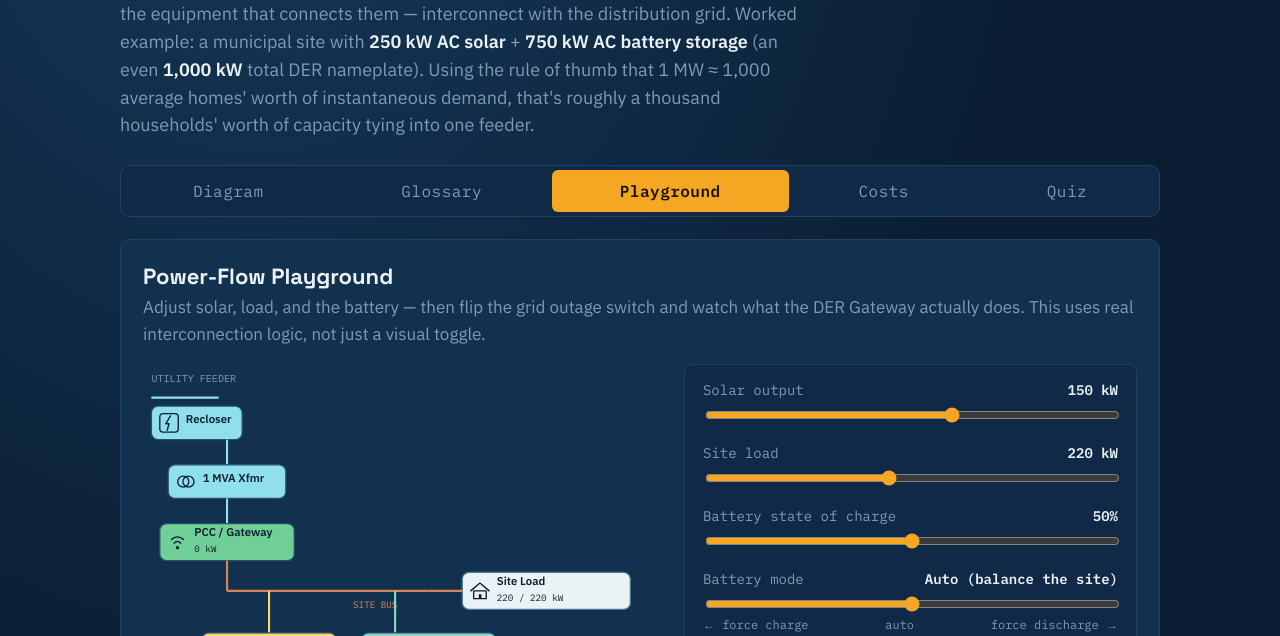
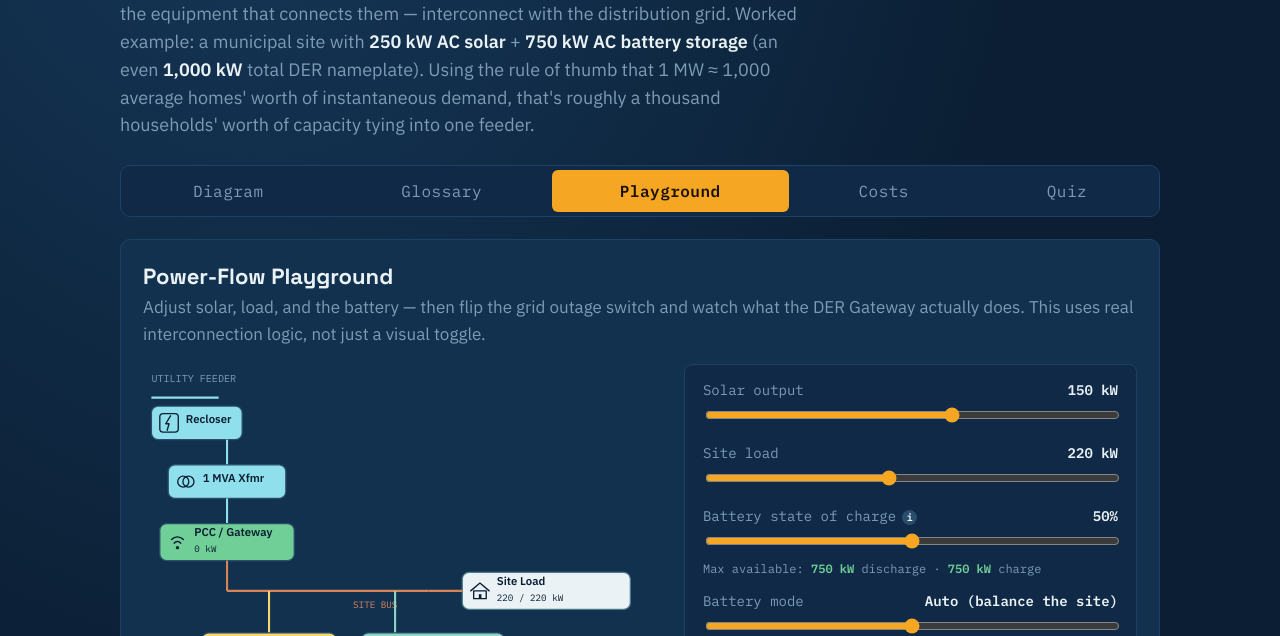
Before and after one commit to franklan-pm/der-microgrid-sim, a plain HTML site: page index.html in a window 1280 px wide. Both pictures are taken after a click on the button "Playground". Shown: the part 149-785 px from the top of the page. Drawn offline with Linux system fonts and the light colour scheme.

Commit message:
Replace index.html with updated DER-microgrid simulator
Co-Authored-By: Claude Sonnet 5 <noreply@anthropic.com>

```diff
--- a/index.html
+++ b/index.html
@@ -163,6 +163,28 @@
   .ctrl label{display:flex; justify-content:space-between; font-family:'IBM Plex Mono'; font-size:14px; color:var(--muted); margin-bottom:6px;}
   .ctrl label b{color:var(--paper); font-weight:600;}
   .ctrl input[type=range]{width:100%; accent-color:var(--signal-amber);}
+  .subreadout{font-family:'IBM Plex Mono'; font-size:12px; color:var(--muted); margin-top:7px;}
+  .subreadout b{color:var(--good); font-weight:600;}
+
+  .tt{position:relative; display:inline-flex; align-items:center; margin-left:6px; cursor:help;}
+  .tt-icon{
+    width:15px; height:15px; border-radius:50%; background:#2a4d6e; color:var(--paper);
+    font-size:10.5px; font-weight:600; display:inline-flex; align-items:center; justify-content:center;
+    font-family:'IBM Plex Mono'; line-height:1; user-select:none;
+  }
+  .tt:hover .tt-icon, .tt:focus .tt-icon, .tt:focus-within .tt-icon{background:var(--signal-amber); color:#1A1102;}
+  .tt-box{
+    display:none; position:absolute; bottom:135%; left:50%; transform:translateX(-50%);
+    width:270px; background:var(--panel-navy-2); border:1px solid #2a4d6e; border-radius:8px;
+    padding:11px 13px; font-size:13px; line-height:1.5; color:var(--paper); font-family:'IBM Plex Sans';
+    text-align:left; z-index:20; box-shadow:0 6px 18px rgba(0,0,0,.45); font-weight:400;
+  }
+  .tt-box b{color:var(--signal-amber);}
+  .tt:hover .tt-box, .tt:focus .tt-box, .tt:focus-within .tt-box{display:block;}
+  .tt-box::after{
+    content:''; position:absolute; top:100%; left:50%; transform:translateX(-50%);
+    border:6px solid transparent; border-top-color:#2a4d6e;
+  }
   .toggle-row{display:flex; align-items:center; justify-content:space-between; gap:10px; margin-bottom:14px; font-family:'IBM Plex Mono'; font-size:14px;}
   .toggle-row button{
     background:var(--panel-navy); border:1px solid #2a4d6e; color:var(--paper);
@@ -280,8 +302,9 @@
           <input type="range" id="loadSlider" min="0" max="500" step="10" value="220">
         </div>
         <div class="ctrl">
-          <label>Battery state of charge <b id="socVal">50%</b></label>
+          <label><span>Battery state of charge<span class="tt" tabindex="0"><span class="tt-icon">i</span><span class="tt-box">State of charge is <b>stored energy</b> (how full the tank is), not power. The battery can push its full 750 kW rating from 20% SOC all the way up to 100%. Only <b>below 20% SOC</b> does the max power taper — in a straight line down to 0 kW at 0% SOC — the way real packs throttle back to protect their cells near empty. (Same taper mirrored near 100% for charging.) That ceiling only limits output when the site actually asks for more than it allows.</span></span></span> <b id="socVal">50%</b></label>
           <input type="range" id="socSlider" min="0" max="100" step="5" value="50">
+          <div class="subreadout" id="socAvail">Max available: <b>750 kW</b> discharge · <b>0 kW</b> charge</div>
         </div>
         <div class="ctrl">
           <label>Battery mode <b id="battModeLbl">Auto (balance the site)</b></label>
@@ -615,6 +638,17 @@ function computeBatteryDischarge(){
   return pgState.load - pgState.solar;
 }
 
+// Real battery packs can't deliver/accept full rated power right at the edges of their charge
+// range — power tapers off as the pack approaches empty (protecting cells from over-discharge)
+// or full (protecting cells from overcharge). Below models that with a simple linear taper over
+// the bottom/top 20% of SOC, so the SOC slider visibly affects available power near the edges.
+function batteryPowerLimits(soc){
+  const rated = 750;
+  const dischargeMax = rated * Math.max(0, Math.min(1, soc / 20));
+  const chargeMax = rated * Math.max(0, Math.min(1, (100 - soc) / 20));
+  return {dischargeMax, chargeMax};
+}
+
 function runSim(){
   document.getElementById('solarVal').textContent = pgState.solar + ' kW';
   document.getElementById('loadVal').textContent = pgState.load + ' kW';
@@ -628,10 +662,11 @@ function runSim(){
 
   let solar = pgState.solar;
   let battDischarge = computeBatteryDischarge();
-  // clamp battery to its 750kW rating and rough SOC sanity (illustrative only)
-  battDischarge = Math.max(-750, Math.min(750, battDischarge));
-  if(battDischarge > 0 && pgState.soc <= 2) battDischarge = 0; // empty
-  if(battDischarge < 0 && pgState.soc >= 98) battDischarge = 0; // full
+  // clamp battery to what's actually available at this state of charge (tapered near empty/full)
+  const {dischargeMax, chargeMax} = batteryPowerLimits(pgState.soc);
+  const socLimited = battDischarge > dischargeMax || battDischarge < -chargeMax;
+  battDischarge = Math.max(-chargeMax, Math.min(dischargeMax, battDischarge));
+  document.getElementById('socAvail').innerHTML = `Max available: <b>${Math.round(dischargeMax)} kW</b> discharge · <b>${Math.round(chargeMax)} kW</b> charge`;
 
   let gatewayTripped = false;
   let ATSisland = false;
@@ -718,8 +753,13 @@ function runSim(){
   } else {
     hint.innerHTML = `<b>Importing ${Math.round(-pccFlow)} kW from the feeder.</b> DER output (${Math.round(derOut)} kW) isn't enough to cover the ${pgState.load} kW load, so the shortfall is drawn from the grid as usual — same as any normal customer.`;
   }
+  if(socLimited){
+    const edge = dischargeMax < chargeMax ? 'nearly empty' : 'nearly full';
+    const cap = dischargeMax < chargeMax ? Math.round(dischargeMax) : Math.round(chargeMax);
+    hint.innerHTML += ` <span style="color:var(--signal-amber)">⚡ Battery is ${edge} (${pgState.soc}% SOC) — real packs taper power near the edges of their charge range, so it's capped to about ${cap} kW here instead of the full 750 kW rating.</span>`;
+  }
 
-  drawPlaygroundDiagram({solar, battDischarge, derOut, pccFlow, loadServed, gatewayTripped, ATSisland, curtailment, load:pgState.load});
+  drawPlaygroundDiagram({solar, battDischarge, derOut, pccFlow, loadServed, gatewayTripped, ATSisland, curtailment, load:pgState.load, socLimited});
 }
 
 function drawPlaygroundDiagram(s){
@@ -757,8 +797,8 @@ function drawPlaygroundDiagram(s){
   // battery branch
   const battActive = Math.abs(s.battDischarge) > 1;
   wire(svg,300,270,300,320, battActive?BATT:MUTED);
-  const battLbl = s.battDischarge>=0 ? (Math.round(s.battDischarge)+' kW out') : (Math.round(-s.battDischarge)+' kW in');
-  boxNode(svg,'b1',260,320,160,44,'Battery PCS', battActive?battLbl:'idle', battActive?BATT:'#1D3A54', null, 'battery', battActive?'#0B1E33':'#7E9BB4');
+  const battLbl = (s.battDischarge>=0 ? (Math.round(s.battDischarge)+' kW out') : (Math.round(-s.battDischarge)+' kW in')) + (s.socLimited ? ' ⚡SOC-capped' : '');
+  boxNode(svg,'b1',260,320,170,44,'Battery PCS', battActive?battLbl:'idle', battActive?BATT:'#1D3A54', null, 'battery', battActive?'#0B1E33':'#7E9BB4');
 
   // curtailment marker
   if(s.curtailment > 0){
```
